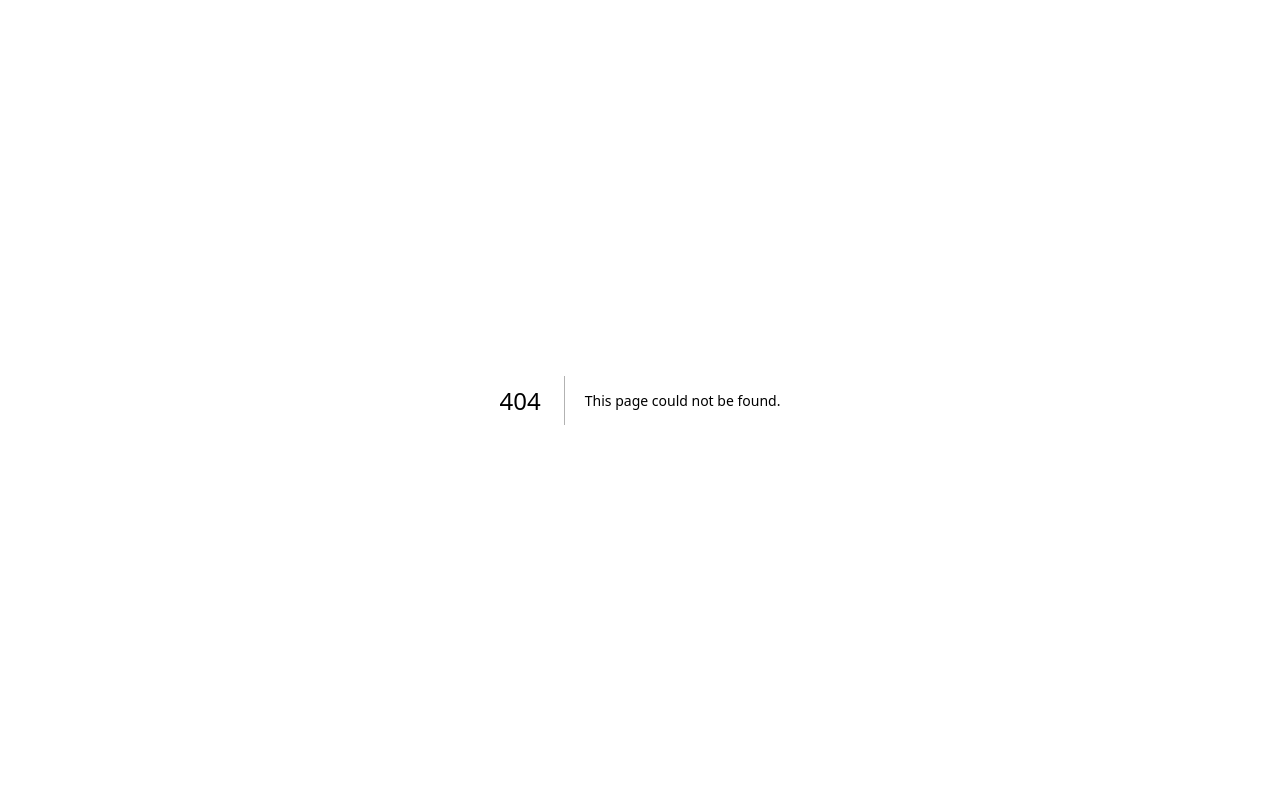
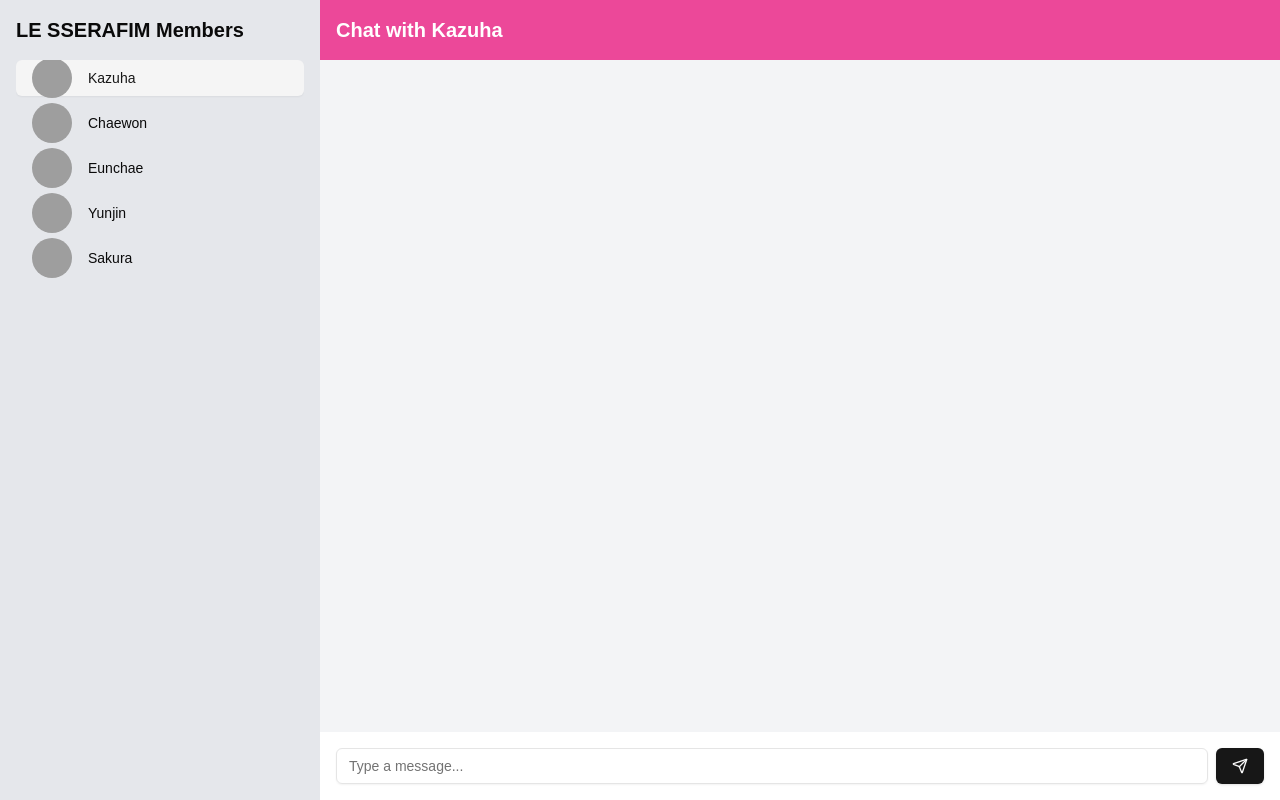
Before and after one commit to cs411-alawini/fa24-cs411-team090-lebrawnjame, a Next.js app in the folder frontend/: page /chat in a window 1280 px wide. Before the commit this address had no page. Built offline with nearby package versions, Linux system fonts and the light colour scheme; grey boxes are pictures that could not be loaded.

Commit message:
chat added

```diff
--- /dev/null
+++ b/frontend/app/chat/page.tsx
@@ -0,0 +1,116 @@
+'use client'
+
+import { useState } from 'react'
+import { Button } from "@/components/ui/button"
+import { Input } from "@/components/ui/input"
+import { ScrollArea } from "@/components/ui/scroll-area"
+import { Avatar, AvatarFallback, AvatarImage } from "@/components/ui/avatar"
+import { Send } from 'lucide-react'
+
+const members = [
+  { name: 'Kazuha', avatar: '/kazuha.jpg' },
+  { name: 'Chaewon', avatar: '/chaewon.jpg' },
+  { name: 'Eunchae', avatar: '/eunchae.jpg' },
+  { name: 'Yunjin', avatar: '/yunjin.jpg' },
+  { name: 'Sakura', avatar: '/sakura.jpg' },
+]
+
+type Message = {
+  id: number;
+  text: string;
+  sender: string;
+}
+
+export default function ChatPage() {
+  const [selectedMember, setSelectedMember] = useState(members[0])
+  const [messages, setMessages] = useState<Message[]>([])
+  const [inputMessage, setInputMessage] = useState('')
+
+  const handleSendMessage = (e: React.FormEvent) => {
+    e.preventDefault()
+    if (inputMessage.trim() === '') return
+
+    const newMessage: Message = {
+      id: Date.now(),
+      text: inputMessage,
+      sender: 'user'
+    }
+
+    setMessages([...messages, newMessage])
+    setInputMessage('')
+
+    // Simulate bot response
+    setTimeout(() => {
+      const botMessage: Message = {
+        id: Date.now() + 1,
+        text: `Hi, this is ${selectedMember.name}! Thanks for your message.`,
+        sender: selectedMember.name
+      }
+      setMessages(prevMessages => [...prevMessages, botMessage])
+    }, 1000)
+  }
+
+  return (
+    <div className="flex h-screen bg-gray-100">
+      <div className="w-1/4 bg-gray-200 p-4">
+        <h2 className="text-xl font-bold mb-4">LE SSERAFIM Members</h2>
+        <ScrollArea className="h-[calc(100vh-8rem)]">
+          {members.map((member) => (
+            <Button
+              key={member.name}
+              variant={selectedMember.name === member.name ? "secondary" : "ghost"}
+              className="w-full justify-start mb-2"
+              onClick={() => setSelectedMember(member)}
+            >
+              <Avatar className="mr-2">
+                <AvatarImage src={member.avatar} alt={member.name} />
+                <AvatarFallback>{member.name[0]}</AvatarFallback>
+              </Avatar>
+              {member.name}
+            </Button>
+          ))}
+        </ScrollArea>
+      </div>
+      <div className="flex-1 flex flex-col">
+        <div className="bg-pink-500 text-white p-4">
+          <h1 className="text-xl font-bold">Chat with {selectedMember.name}</h1>
+        </div>
+        <ScrollArea className="flex-1 p-4">
+          {messages.map((message) => (
+            <div
+              key={message.id}
+              className={`mb-4 ${
+                message.sender === 'user' ? 'text-right' : 'text-left'
+              }`}
+            >
+              <div
+                className={`inline-block p-2 rounded-lg ${
+                  message.sender === 'user'
+                    ? 'bg-blue-500 text-white'
+                    : 'bg-gray-300 text-black'
+                }`}
+              >
+                {message.text}
+              </div>
+            </div>
+          ))}
+        </ScrollArea>
+        <form onSubmit={handleSendMessage} className="p-4 bg-white">
+          <div className="flex">
+            <Input
+              type="text"
+              placeholder="Type a message..."
+              value={inputMessage}
+              onChange={(e) => setInputMessage(e.target.value)}
+              className="flex-1 mr-2"
+            />
+            <Button type="submit">
+              <Send className="h-4 w-4" />
+              <span className="sr-only">Send message</span>
+            </Button>
+          </div>
+        </form>
+      </div>
+    </div>
+  )
+}
--- a/frontend/components/LandingPage.tsx
+++ b/frontend/components/LandingPage.tsx
@@ -99,10 +99,12 @@
               Explore LePhoning
             </h2>
             <div className="grid grid-cols-2 md:grid-cols-4 gap-8 text-center">
+              {/* Update this Link component */}
               <Link href="/chat" className="flex flex-col items-center space-y-2 hover:text-pink-500 transition-colors">
                 <MessageSquare className="w-12 h-12" />
                 <span className="font-medium">Chat</span>
               </Link>
+              {/* Other Links remain the same */}
               <Link href="/events" className="flex flex-col items-center space-y-2 hover:text-pink-500 transition-colors">
                 <Calendar className="w-12 h-12" />
                 <span className="font-medium">Events</span>
--- /dev/null
+++ b/frontend/components/ui/avatar.tsx
@@ -0,0 +1,50 @@
+"use client"
+
+import * as React from "react"
+import * as AvatarPrimitive from "@radix-ui/react-avatar"
+
+import { cn } from "@/lib/utils"
+
+const Avatar = React.forwardRef<
+  React.ElementRef<typeof AvatarPrimitive.Root>,
+  React.ComponentPropsWithoutRef<typeof AvatarPrimitive.Root>
+>(({ className, ...props }, ref) => (
+  <AvatarPrimitive.Root
+    ref={ref}
+    className={cn(
+      "relative flex h-10 w-10 shrink-0 overflow-hidden rounded-full",
+      className
+    )}
+    {...props}
+  />
+))
+Avatar.displayName = AvatarPrimitive.Root.displayName
+
+const AvatarImage = React.forwardRef<
+  React.ElementRef<typeof AvatarPrimitive.Image>,
+  React.ComponentPropsWithoutRef<typeof AvatarPrimitive.Image>
+>(({ className, ...props }, ref) => (
+  <AvatarPrimitive.Image
+    ref={ref}
+    className={cn("aspect-square h-full w-full", className)}
+    {...props}
+  />
+))
+AvatarImage.displayName = AvatarPrimitive.Image.displayName
+
+const AvatarFallback = React.forwardRef<
+  React.ElementRef<typeof AvatarPrimitive.Fallback>,
+  React.ComponentPropsWithoutRef<typeof AvatarPrimitive.Fallback>
+>(({ className, ...props }, ref) => (
+  <AvatarPrimitive.Fallback
+    ref={ref}
+    className={cn(
+      "flex h-full w-full items-center justify-center rounded-full bg-muted",
+      className
+    )}
+    {...props}
+  />
+))
+AvatarFallback.displayName = AvatarPrimitive.Fallback.displayName
+
+export { Avatar, AvatarImage, AvatarFallback }
--- /dev/null
+++ b/frontend/components/ui/scroll-area.tsx
@@ -0,0 +1,48 @@
+"use client"
+
+import * as React from "react"
+import * as ScrollAreaPrimitive from "@radix-ui/react-scroll-area"
+
+import { cn } from "@/lib/utils"
+
+const ScrollArea = React.forwardRef<
+  React.ElementRef<typeof ScrollAreaPrimitive.Root>,
+  React.ComponentPropsWithoutRef<typeof ScrollAreaPrimitive.Root>
+>(({ className, children, ...props }, ref) => (
+  <ScrollAreaPrimitive.Root
+    ref={ref}
+    className={cn("relative overflow-hidden", className)}
+    {...props}
+  >
+    <ScrollAreaPrimitive.Viewport className="h-full w-full rounded-[inherit]">
+      {children}
+    </ScrollAreaPrimitive.Viewport>
+    <ScrollBar />
+    <ScrollAreaPrimitive.Corner />
+  </ScrollAreaPrimitive.Root>
+))
+ScrollArea.displayName = ScrollAreaPrimitive.Root.displayName
+
+const ScrollBar = React.forwardRef<
+  React.ElementRef<typeof ScrollAreaPrimitive.ScrollAreaScrollbar>,
+  React.ComponentPropsWithoutRef<typeof ScrollAreaPrimitive.ScrollAreaScrollbar>
+>(({ className, orientation = "vertical", ...props }, ref) => (
+  <ScrollAreaPrimitive.ScrollAreaScrollbar
+    ref={ref}
+    orientation={orientation}
+    className={cn(
+      "flex touch-none select-none transition-colors",
+      orientation === "vertical" &&
+        "h-full w-2.5 border-l border-l-transparent p-[1px]",
+      orientation === "horizontal" &&
+        "h-2.5 flex-col border-t border-t-transparent p-[1px]",
+      className
+    )}
+    {...props}
+  >
+    <ScrollAreaPrimitive.ScrollAreaThumb className="relative flex-1 rounded-full bg-border" />
+  </ScrollAreaPrimitive.ScrollAreaScrollbar>
+))
+ScrollBar.displayName = ScrollAreaPrimitive.ScrollAreaScrollbar.displayName
+
+export { ScrollArea, ScrollBar }
--- a/frontend/package.json
+++ b/frontend/package.json
@@ -9,7 +9,9 @@
     "lint": "next lint"
   },
   "dependencies": {
+    "@radix-ui/react-avatar": "^1.1.1",
     "@radix-ui/react-label": "^2.1.0",
+    "@radix-ui/react-scroll-area": "^1.2.1",
     "@radix-ui/react-slot": "^1.1.0",
     "@radix-ui/react-tabs": "^1.1.1",
     "class-variance-authority": "^0.7.0",
```
Also changed, not shown: 1 other file (tests, documents, lock files or other folders).
